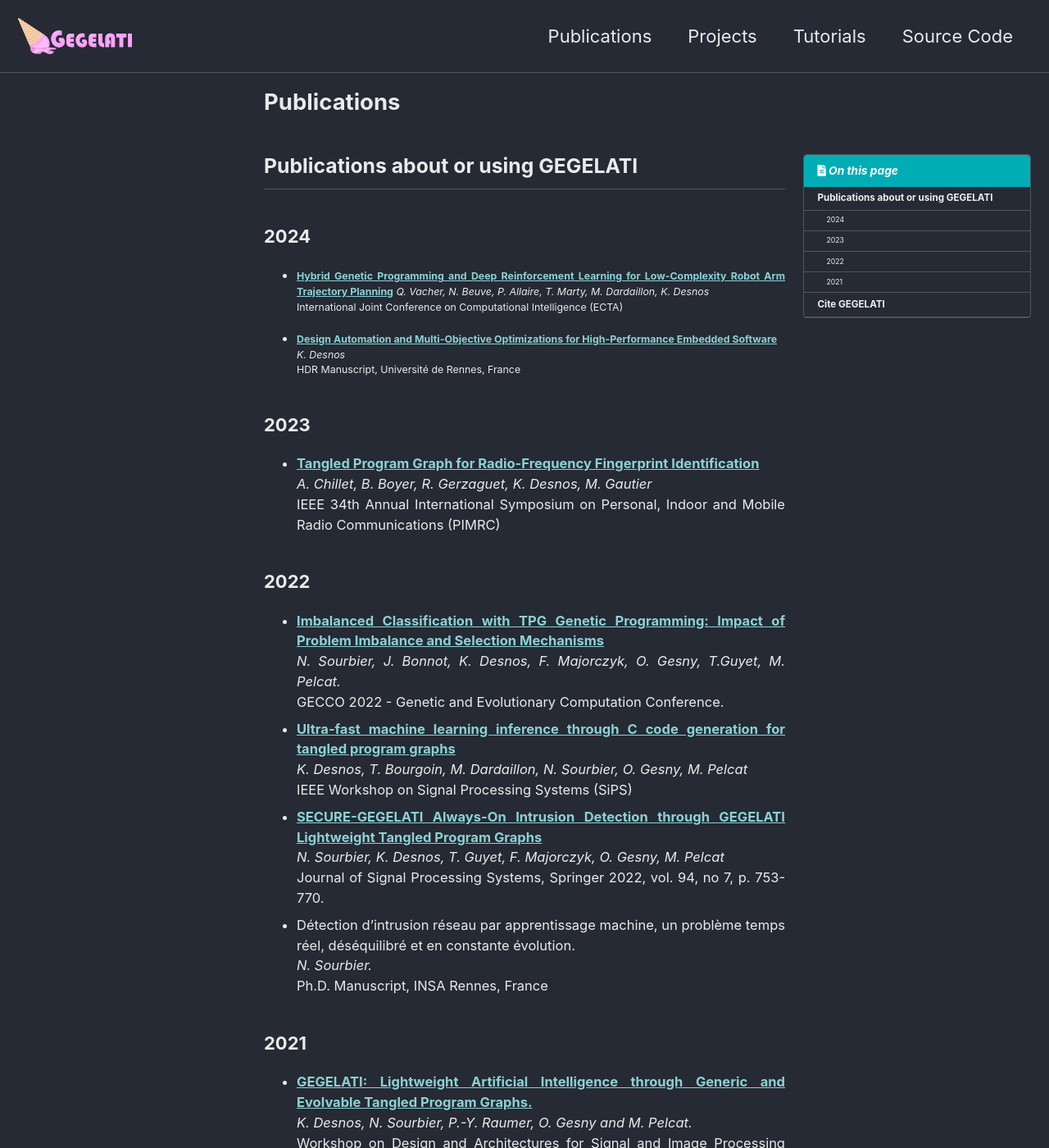
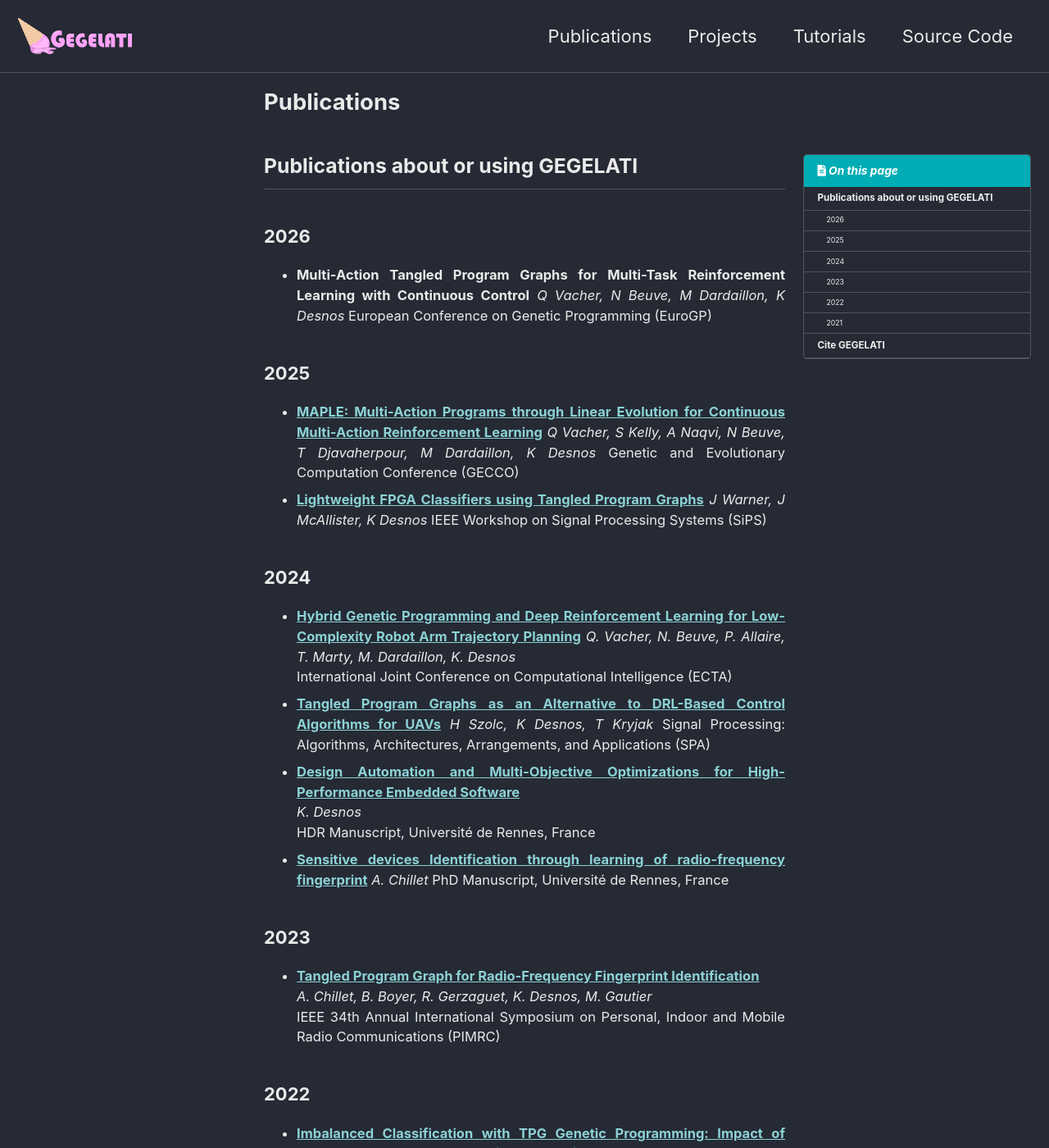
Before and after one commit to gegelati/gegelati.github.io, a Jekyll site: the page built from publis/index.md, in a window 1280 px wide and 1400 px high. Shown: the whole window at 82% size. Built offline with Jekyll 4.4.1, drawn with Linux system fonts in a browser that asks for light colours; cached includes are drawn as plain includes.

Commit message:
Revise publication list with new entries and years
Updated publication years and added new entries for 2025 and 2026.

```diff
--- a/publis/index.md
+++ b/publis/index.md
@@ -6,14 +6,32 @@ toc_sticky: true
 
 ## Publications about or using GEGELATI
 
+### 2026
+* **Multi-Action Tangled Program Graphs for Multi-Task Reinforcement Learning with Continuous Control**
+  _Q Vacher, N Beuve, M Dardaillon, K Desnos_
+  European Conference on Genetic Programming (EuroGP)
+
+### 2025
+* [**MAPLE: Multi-Action Programs through Linear Evolution for Continuous Multi-Action Reinforcement Learning**](https://hal.science/hal-05196344/)
+  _Q Vacher, S Kelly, A Naqvi, N Beuve, T Djavaherpour, M Dardaillon, K Desnos_
+  Genetic and Evolutionary Computation Conference (GECCO)
+* [**Lightweight FPGA Classifiers using Tangled Program Graphs**](https://ieeexplore.ieee.org/abstract/document/11261235/)
+  _J Warner, J McAllister, K Desnos_
+  IEEE Workshop on Signal Processing Systems (SiPS)
+
 ### 2024
 * [**Hybrid Genetic Programming and Deep Reinforcement Learning for Low-Complexity Robot Arm Trajectory Planning**](https://hal.science/hal-04817233)
   _Q. Vacher, N. Beuve, P. Allaire, T. Marty, M. Dardaillon, K. Desnos_
   International Joint Conference on Computational Intelligence (ECTA)
-
+* [**Tangled Program Graphs as an Alternative to DRL-Based Control Algorithms for UAVs**](https://arxiv.org/pdf/2411.05586?)
+  _H Szolc, K Desnos, T Kryjak_
+  Signal Processing: Algorithms, Architectures, Arrangements, and Applications (SPA)
 * [**Design Automation and Multi-Objective Optimizations for High-Performance Embedded Software**](https://hal.science/tel-04753066)
   _K. Desnos_
   HDR Manuscript, Université de Rennes, France
+* [**Sensitive devices Identification through learning of radio-frequency fingerprint**](https://theses.hal.science/tel-04908234/file/CHILLET_Alice.pdf)
+  _A. Chillet_
+  PhD Manuscript, Université de Rennes, France
 
 ### 2023
 * [**Tangled Program Graph for Radio-Frequency Fingerprint Identification**](https://hal.science/hal-04211094/file/PIMRC_TPG_Chillet.pdf)
```
